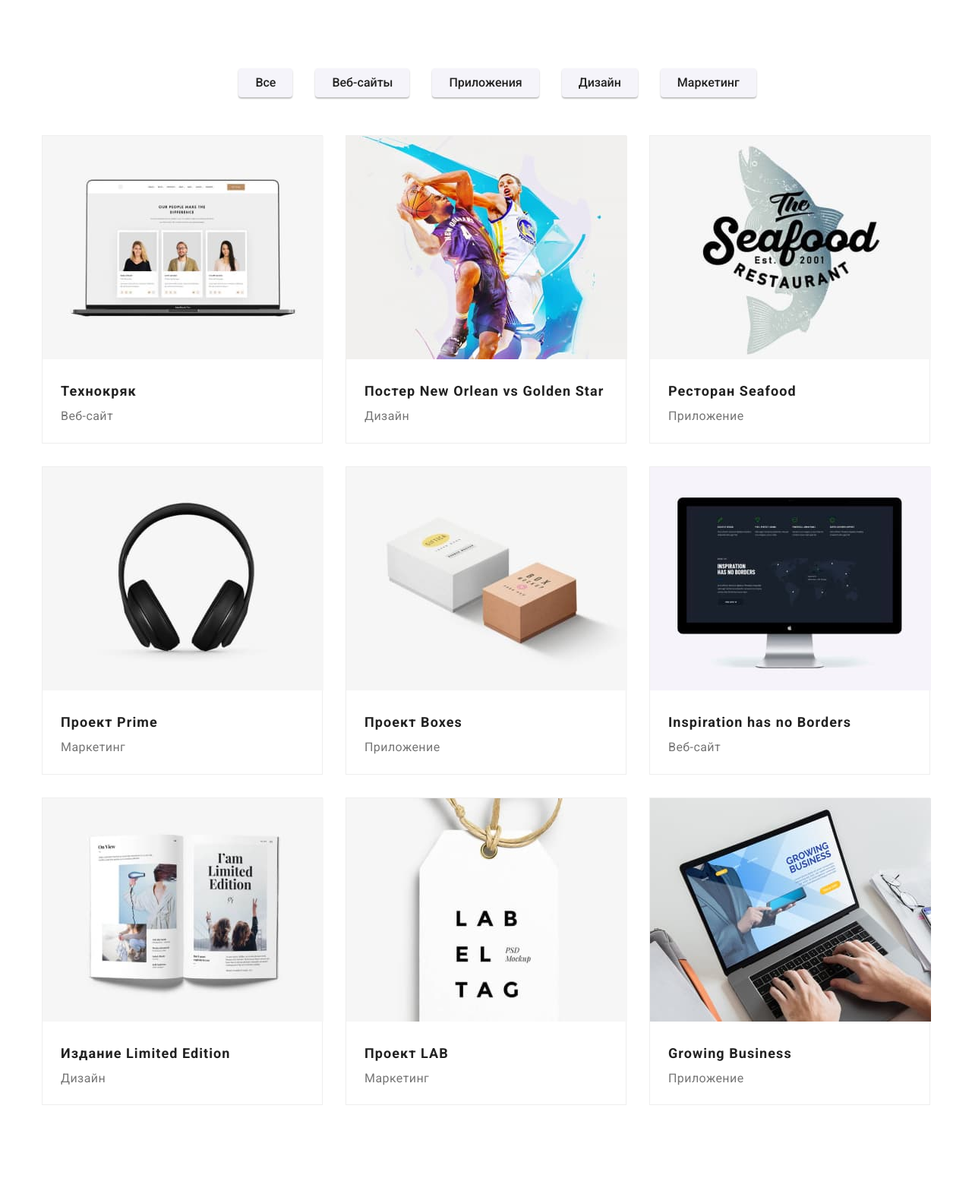
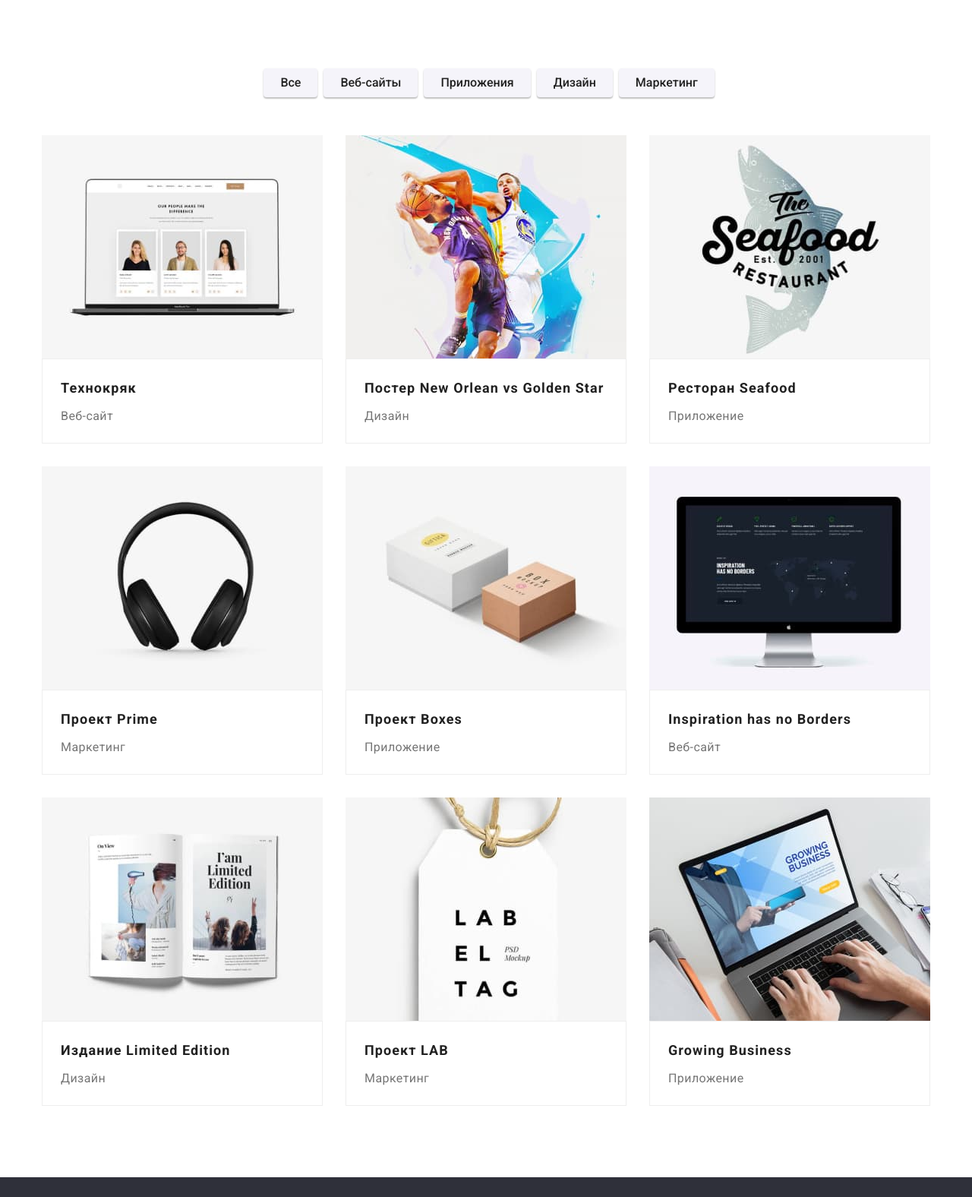
Before and after one commit to Artem-Urban/goit-markup-hw-03, a plain HTML site: page portfolio.html in a window 1280 px wide. Shown: the part 85-1661 px from the top of the page at 76% size. Drawn offline with nearby package versions, Linux system fonts and the light colour scheme.

Commit message:
Добавление div в карточки

```diff
--- a/css/styles.css
+++ b/css/styles.css
@@ -54,13 +54,15 @@ ul {
   padding-left: 15px;
   padding-right: 15px;
 }
+.header {
+  border-bottom-width: 1px;
+  border-bottom-style: solid;
+  border-bottom-color: #ececec;
+}
 .header-item {
   background-color: var(--primary-white-color);
   display: flex;
   align-items: center;
-  border-bottom-width: 1px;
-  border-bottom-style: solid;
-  border-bottom-color: #ececec;
 }
 .nav-link,
 .link,
@@ -222,9 +224,9 @@ ul {
 .section-team {
   background-color: var(--secondary-bg-color);
   padding-bottom: 94px;
+  padding-top: 94px;
 }
 .team-title {
-  padding-top: 94px;
   margin-top: 0;
   margin-bottom: 50px;
 
@@ -233,9 +235,6 @@ ul {
   font-size: 36px;
   line-height: 1.16;
   text-align: center;
-}
-.team-img {
-  margin-bottom: 30px;
 }
 
 .title {
@@ -250,7 +249,6 @@ ul {
 .team-text {
   margin-top: 0;
   margin-bottom: 0;
-  padding-bottom: 30px;
   font-size: 16px;
   line-height: 1.87;
   text-align: center;
@@ -269,6 +267,10 @@ ul {
 }
 .team-item:not(:last-child) {
   margin-right: 30px;
+}
+.team-padding {
+  padding-top: 30px;
+  padding-bottom: 30px;
 }
 /* Footer */
 .footer {
@@ -306,8 +308,7 @@ footer .link {
   border-radius: 4px;
   margin: 0 auto;
   border: 0;
-  margin-left: 30px;
-  margin-bottom: 50px;
+  margin-left: 8px;
   padding: 6px 22px;
   max-width: 145px;
 
@@ -323,6 +324,7 @@ footer .link {
 .button-list {
   display: flex;
   justify-content: center;
+  margin-bottom: 50px;
 }
 
 .button:hover,
@@ -330,10 +332,11 @@ footer .link {
   color: var(--primary-white-color);
   background-color: var(--accent-color);
 }
+/* ---Portfolio----  */
 .headline {
-  margin-top: 20px;
-  margin-bottom: 0;
-  margin-left: 24px;
+  margin-top: 0;
+  margin-bottom: 4px;
+
   color: var(--title-text-color);
   font-weight: 700;
   font-size: 18px;
@@ -343,8 +346,7 @@ footer .link {
 
 .portfolio-text {
   margin-top: 0;
-  margin-bottom: 20px;
-  margin-left: 24px;
+  margin-bottom: 0;
   font-size: 16px;
   line-height: 1.87;
 }
@@ -354,9 +356,21 @@ footer .link {
 }
 .portfolio-item {
   width: 370px;
-  margin-bottom: 30px;
-  border: 1px solid #eeeeee;
 }
 .portfolio-item:not(:nth-child(3n)) {
   margin-right: 30px;
 }
+.portfolio-item:nth-child(-n + 6) {
+  margin-bottom: 30px;
+}
+
+.portfolio-img {
+  display: block;
+}
+.portfolio-padding {
+  padding-top: 20px;
+  padding-bottom: 20px;
+  padding-left: 24px;
+  padding-right: 24px;
+  border: 1px solid #eeeeee;
+}
--- a/portfolio.html
+++ b/portfolio.html
@@ -45,36 +45,68 @@
             </ul>
             <ul class="portfolio-list">
                 <li class="portfolio-item">
-                    <a href="./images/Portfolio-1.jpg"><img src="./images/Portfolio-1.jpg" alt="Технокряк"></a>
+                    <a href="./images/Portfolio-1.jpg"><img class="portfolio-img"src="./images/Portfolio-1.jpg" alt="Технокряк"></a>
+                <div class="portfolio-padding">
                     <h2 class="headline">Технокряк</h2>
                     <p class="portfolio-text">Веб-сайт</p>
+                </div>
                 </li>
                 <li class="portfolio-item">
-                    <a href=""><img src="./images/Portfolio-2.jpg" alt="<Баскетбольный матч"></a>
+                    <a href=""><img class="portfolio-img" src="./images/Portfolio-2.jpg" alt="<Баскетбольный матч"></a>
+                <div class="portfolio-padding">
                     <h2 class="headline">Постер New Orlean vs Golden Star</h2>
                     <p class="portfolio-text">Дизайн</p>
+                </div>
                 </li>
-                <li class="portfolio-item"><a href=""><img src="./images/Portfolio-3.jpg" alt="Ресторан Seafood"></a>
+                <li class="portfolio-item"><a href=""><img class="portfolio-img" src="./images/Portfolio-3.jpg" alt="Ресторан Seafood"></a>
+                <div class="portfolio-padding">
                     <h2 class="headline">Ресторан Seafood</h2>
-                    <p class="portfolio-text">Приложение</p></li>
-                <li class="portfolio-item"><a href=""><img src="./images/Portfolio-4.jpg" alt="Наушники"></a>
+                    <p class="portfolio-text">Приложение</p>
+                </div>
+                </li>
+
+                <li class="portfolio-item"><a href=""><img class="portfolio-img" src="./images/Portfolio-4.jpg" alt="Наушники"></a>
+                <div class="portfolio-padding">
                     <h2 class="headline">Проект Prime</h2>
-                    <p class="portfolio-text">Маркетинг</p></li>
-                <li class="portfolio-item"><a href=""><img src="./images/Portfolio-5.jpg" alt="Две картонные коробки"></a>
+                    <p class="portfolio-text">Маркетинг</p>
+                </div>
+                </li>
+
+                <li class="portfolio-item"><a href=""><img class="portfolio-img" src="./images/Portfolio-5.jpg" alt="Две картонные коробки"></a>
+                <div class="portfolio-padding">
                     <h2 class="headline">Проект Boxes</h2>
-                    <p class="portfolio-text">Приложение</p></li>
-                <li class="portfolio-item"><a href=""><img src="./images/Portfolio-6.jpg" alt="Экран компьютера"></a>
+                    <p class="portfolio-text">Приложение</p>
+                </div>
+                </li>
+
+                <li class="portfolio-item"><a href=""><img class="portfolio-img" src="./images/Portfolio-6.jpg" alt="Экран компьютера"></a>
+                <div class="portfolio-padding">
                     <h2 class="headline">Inspiration has no Borders</h2>
-                    <p class="portfolio-text">Веб-сайт</p></li>
-                <li class="portfolio-item"><a href=""><img src="./images/Portfolio-7.jpg" alt="Открытая книга"></a>
+                    <p class="portfolio-text">Веб-сайт</p>
+                </div>
+                </li>
+
+                <li class="portfolio-item"><a href=""><img class="portfolio-img" src="./images/Portfolio-7.jpg" alt="Открытая книга"></a>
+                <div class="portfolio-padding">
                     <h2 class="headline">Издание Limited Edition</h2>
-                    <p class="portfolio-text">Дизайн</p></li>
-                <li class="portfolio-item"><a href=""><img src="./images/Portfolio-8.jpg" alt="Емблема LAB"></a>
+                    <p class="portfolio-text">Дизайн</p>
+                </div>
+                </li>
+
+                <li class="portfolio-item"><a href=""><img class="portfolio-img" src="./images/Portfolio-8.jpg" alt="Емблема LAB"></a>
+                <div class="portfolio-padding">
                     <h2 class="headline">Проект LAB</h2>
-                    <p class="portfolio-text">Маркетинг</p></li>
-                <li class="portfolio-item"><a href=""><img src="./images/Portfolio-9.jpg" alt="Набирает на ноутбуке текст"></a>
+                    <p class="portfolio-text">Маркетинг</p>
+                </div>
+                </li>
+
+                <li class="portfolio-item"><a href=""><img class="portfolio-img" src="./images/Portfolio-9.jpg" alt="Набирает на ноутбуке текст"></a>
+                <div class="portfolio-padding">
                     <h2 class="headline">Growing Business</h2>
-                    <p class="portfolio-text">Приложение</p></li>
+                    <p class="portfolio-text">Приложение</p>
+                </div>
+                </li>
+
             </ul>
             </div>
             </section>
```
Also changed, not shown: index.html (+8 -0 lines).
